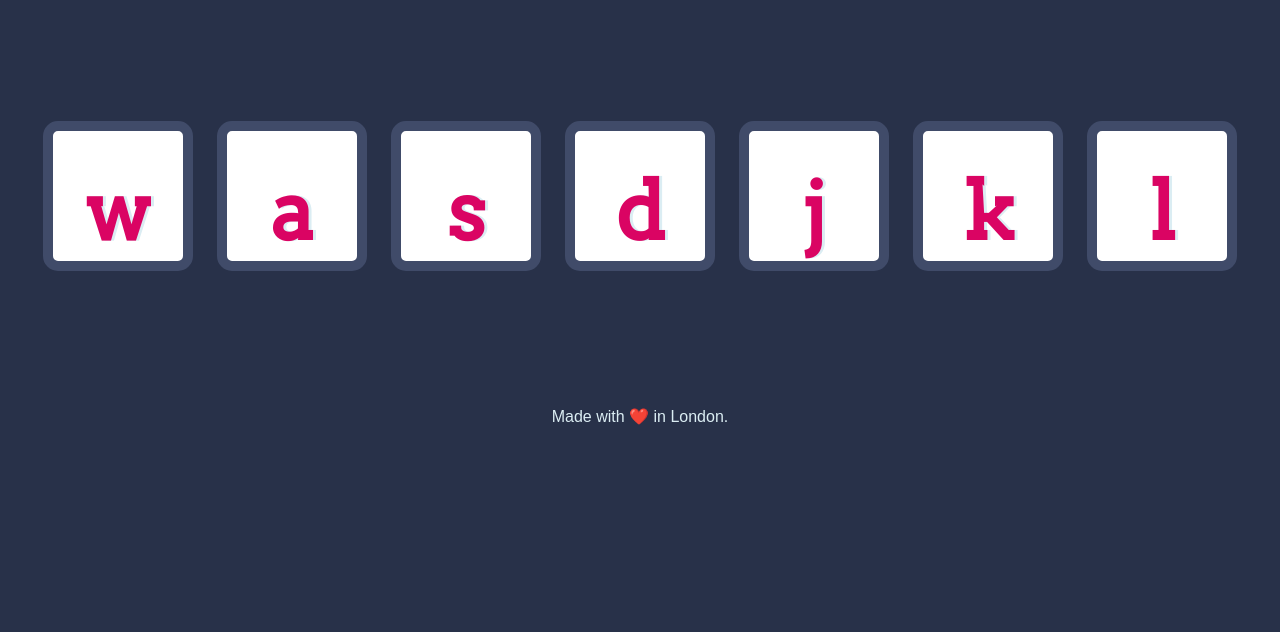
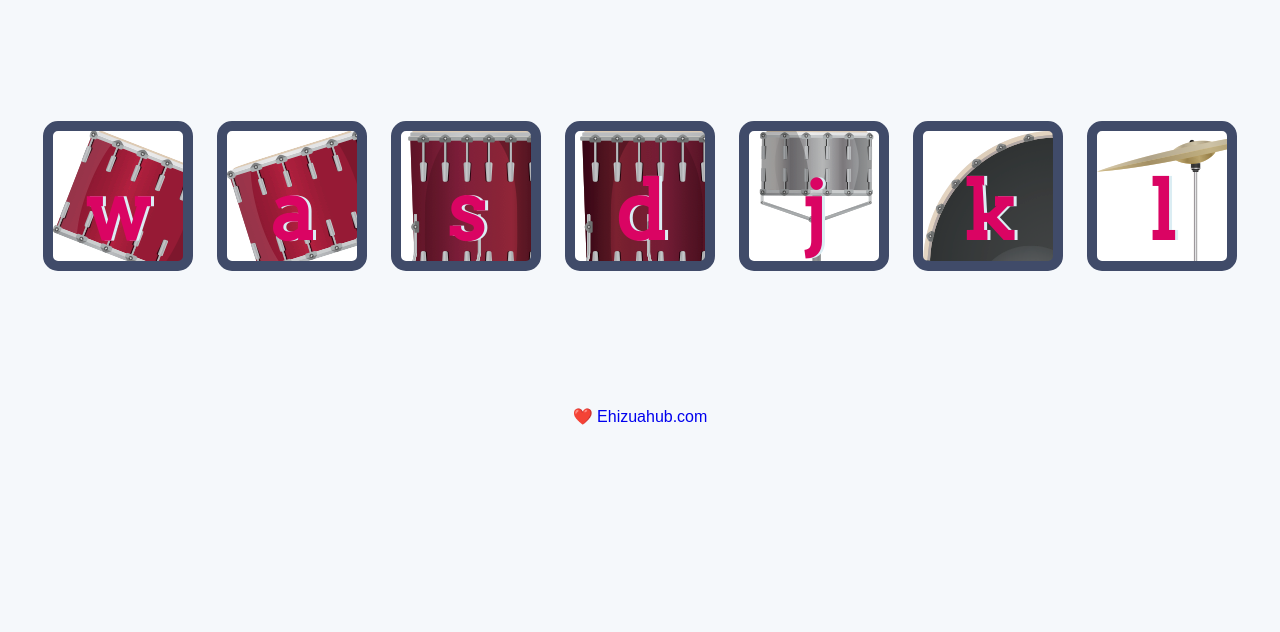
Before and after one commit to onigbajumo/Ehizuahub-drum-kit, a plain HTML site: page index.html in a window 1280 px wide. Shown: the part 168-800 px from the top of the page. Drawn offline with Linux system fonts and the light colour scheme.

Commit message:
challenge

```diff
--- a/index.html
+++ b/index.html
@@ -22,9 +22,12 @@
   </div>
 
 
+
+  <script src="index.js"></script>
+
   <footer>
-    Made with ❤️ in London.
-  </footer>
+    <a href="https://www.ehizuahub.com">❤️ Ehizuahub.com</a>
+ </footer>
 </body>
 
 </html>
--- a/styles.css
+++ b/styles.css
@@ -1,47 +1,51 @@
 body {
   text-align: center;
-  background-color: #283149;
+  background-color: #F5F8FB;
 }
 
 h1 {
   font-size: 5rem;
-  color: #DBEDF3;
+  color: #365885;
   font-family: "Arvo", cursive;
   text-shadow: 3px 0 #DA0463;
 
 }
 
 footer {
-  color: #DBEDF3;
+  color: #365885;
   font-family: sans-serif;
+
+}
+footer a{
+  text-decoration: none;
 }
 
 .w {
-
+background: url(images/tom1.png);
 }
 
 .a {
-
+  background: url(images/tom2.png);
 }
 
 .s {
-
+  background: url(images/tom3.png);
 }
 
 .d {
-
+  background: url(images/tom4.png);
 }
 
 .j {
-
+  background: url(images/snare.png);
 }
 
 .k {
-
+  background: url(images/kick.png);
 }
 
 .l {
-
+  background: url(images/crash.png);
 }
 
 .set {
@@ -49,7 +53,7 @@ footer {
 }
 
 .game-over {
-  background-color: red;
+  background-color: blueviolet;
   opacity: 0.8;
 }
 
@@ -59,7 +63,7 @@ footer {
 }
 
 .red {
-  color: red;
+  color: blueviolet;
 }
 
 .drum {
```
Also changed, not shown: index.js (line endings or trailing spaces).
